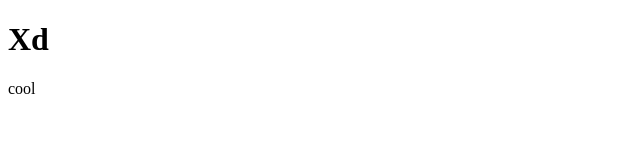
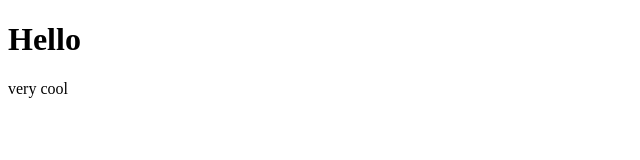
Before and after one commit to haroldyes/xd, a plain HTML site: page index.html in a window 1280 px wide. Shown: the whole page, without its empty margins (0-640 px from the left). Drawn offline with Linux system fonts and the light colour scheme.

Commit message:
changed texts

```diff
--- a/index.html
+++ b/index.html
@@ -1,7 +1,7 @@
 <!DOCTYPE html>
 <html>
 <body>
-<h1>Xd</h1>
-<p>cool</p>
+<h1>Hello</h1>
+<p>very cool</p>
 </body>
 </html>
```
